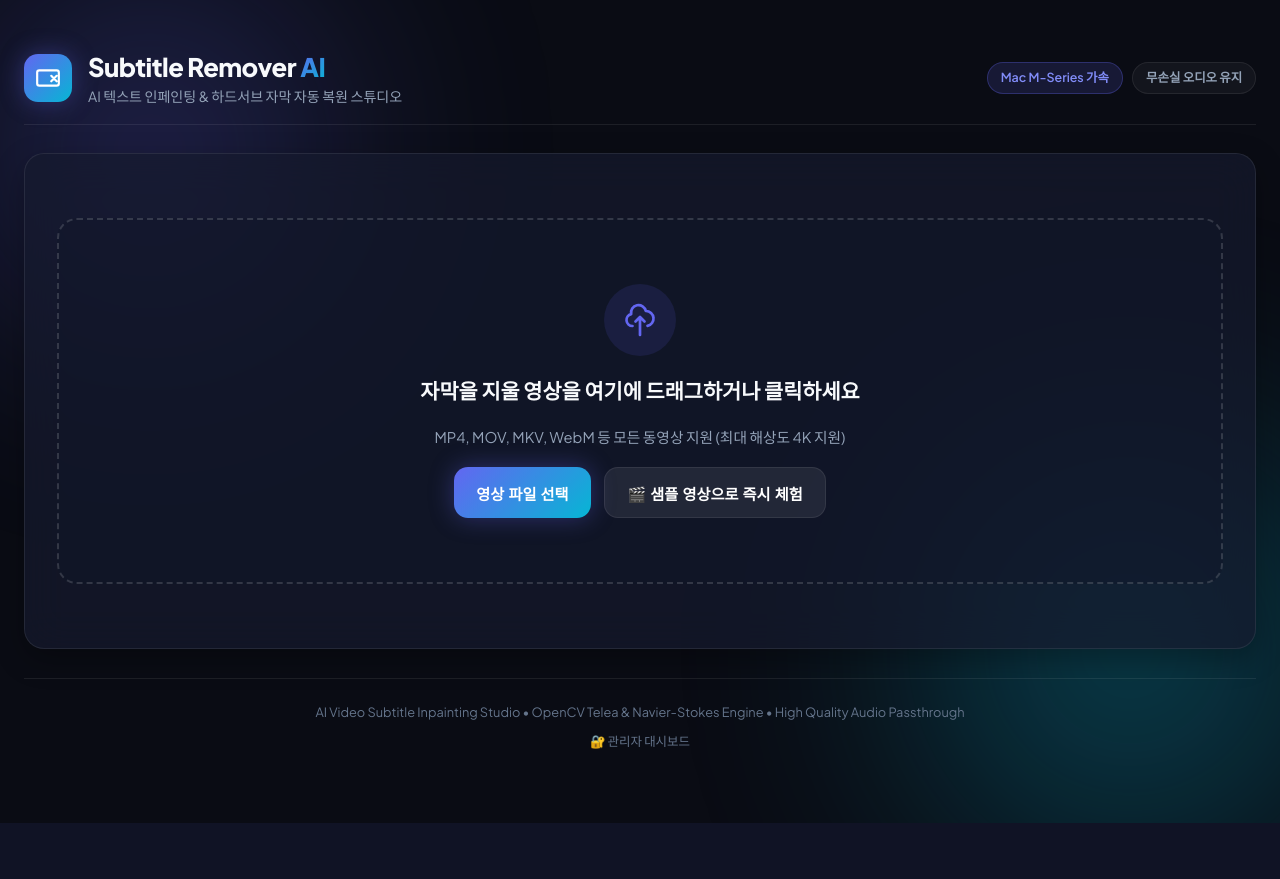
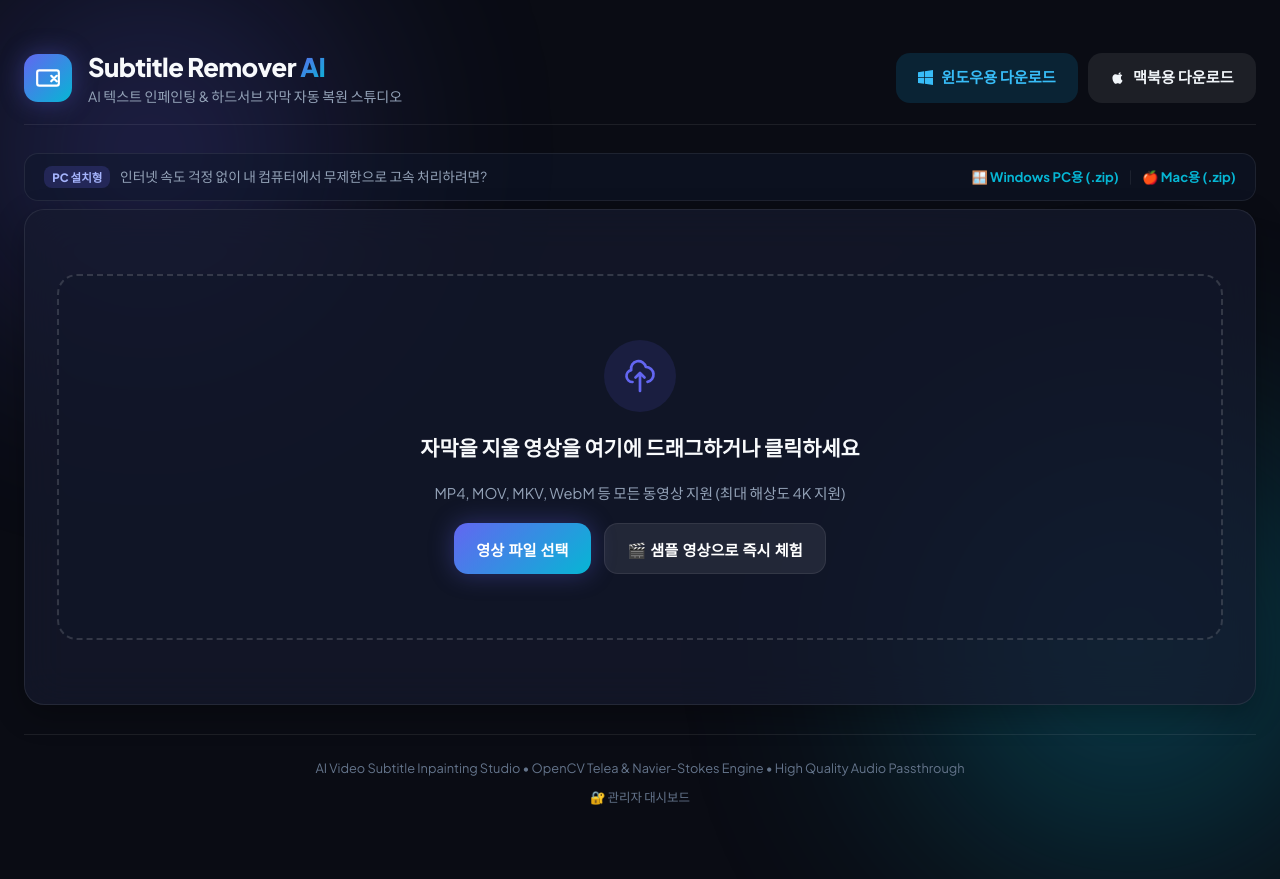
Before and after one commit to dlfldhk423-create/video-subtitle-remover, a FastAPI app: page / in a window 1280 px wide. Before the commit the page ends 823 px from the top, so only its background shows below. Run offline with FastAPI, Linux system fonts and the light colour scheme.

Commit message:
feat: 웹사이트 상단에 맥북용 및 윈도우용 프로그램 원클릭 직접 다운로드 기능 추가

```diff
--- a/app.py
+++ b/app.py
@@ -57,10 +57,10 @@ cancel_flags: Dict[str, bool] = {}
 
 @app.middleware("http")
 async def track_visitors_middleware(request: Request, call_next):
-    """방문자 접속 정보 자동 로깅"""
+    """방문자 접속 정보 자동 로깅 (API 폴링 및 정적 리소스 제외, 실제 사이트 접속만 기록)"""
     path = request.url.path
-    # 정적 리소스는 제외하고 주요 페이지 및 API 요청만 기록
-    if not path.startswith(("/static", "/outputs", "/favicon.ico")) and request.method == "GET":
+    # API 요청, 정적 파일, 헬스체크는 제외하고 오직 메인 웹페이지('/') 접속만 방문자로 카운트
+    if path == "/" and request.method == "GET":
         client_ip = request.headers.get("cf-connecting-ip") or request.headers.get("x-forwarded-for") or (request.client.host if request.client else "unknown")
         if "," in client_ip:
             client_ip = client_ip.split(",")[0].strip()
@@ -151,6 +151,32 @@ async def admin_clean_storage():
         "cleaned_files": cleaned_count,
         "cleaned_mb": round(cleaned_bytes / (1024 * 1024), 2)
     })
+
+
+@app.get("/api/download-app/windows")
+async def download_windows_app():
+    """Windows PC용 실행 패키지 다운로드"""
+    file_path = os.path.join(STATIC_DIR, "downloads", "SubtitleRemover-Windows.zip")
+    if not os.path.exists(file_path):
+        raise HTTPException(status_code=404, detail="다운로드 파일을 찾을 수 없습니다.")
+    return FileResponse(
+        path=file_path,
+        filename="SubtitleRemover-Windows.zip",
+        media_type="application/zip"
+    )
+
+
+@app.get("/api/download-app/mac")
+async def download_mac_app():
+    """MacBook용 실행 패키지 다운로드"""
+    file_path = os.path.join(STATIC_DIR, "downloads", "SubtitleRemover-Mac.zip")
+    if not os.path.exists(file_path):
+        raise HTTPException(status_code=404, detail="다운로드 파일을 찾을 수 없습니다.")
+    return FileResponse(
+        path=file_path,
+        filename="SubtitleRemover-Mac.zip",
+        media_type="application/zip"
+    )
 
 
 @app.post("/api/upload")
--- a/db.py
+++ b/db.py
@@ -95,16 +95,16 @@ def update_task_status(task_id: str, status: str, processing_time_sec: float = 0
 
 
 def get_dashboard_stats() -> Dict[str, Any]:
-    """관리자 요약 통계 지표 계산"""
+    """관리자 요약 통계 지표 계산 (실제 페이지 방문만 집계)"""
     with get_db() as conn:
         cursor = conn.cursor()
 
-        # 총 방문 수
-        cursor.execute("SELECT COUNT(*) FROM visit_logs")
+        # 실제 사이트 메인 페이지 접속 수 (path = '/')
+        cursor.execute("SELECT COUNT(*) FROM visit_logs WHERE path = '/'")
         total_visits = cursor.fetchone()[0]
 
         # 오늘 방문 수
-        cursor.execute("SELECT COUNT(*) FROM visit_logs WHERE date(created_at) = date('now')")
+        cursor.execute("SELECT COUNT(*) FROM visit_logs WHERE path = '/' AND date(created_at) = date('now')")
         today_visits = cursor.fetchone()[0]
 
         # 총 처리 작업 수
@@ -120,7 +120,7 @@ def get_dashboard_stats() -> Dict[str, Any]:
         total_video_seconds = cursor.fetchone()[0]
 
         # 모바일 vs 데스크톱 비율
-        cursor.execute("SELECT device, COUNT(*) FROM visit_logs GROUP BY device")
+        cursor.execute("SELECT device, COUNT(*) FROM visit_logs WHERE path = '/' GROUP BY device")
         devices = dict(cursor.fetchall())
 
         return {
--- a/static/css/style.css
+++ b/static/css/style.css
@@ -133,6 +133,87 @@ body {
 .header-badges {
   display: flex;
   gap: 0.6rem;
+  flex-wrap: wrap;
+}
+
+.btn-download-badge {
+  text-decoration: none;
+  font-size: 0.8rem;
+  font-weight: 700;
+  padding: 0.45rem 0.85rem;
+  border-radius: var(--radius-full);
+  display: inline-flex;
+  align-items: center;
+  gap: 0.45rem;
+  transition: all var(--transition-fast);
+}
+.btn-win {
+  background: rgba(14, 165, 233, 0.15);
+  color: #38bdf8;
+  border: 1px solid rgba(14, 165, 233, 0.35);
+}
+.btn-win:hover {
+  background: rgba(14, 165, 233, 0.25);
+  box-shadow: 0 0 15px rgba(14, 165, 233, 0.4);
+  transform: translateY(-1px);
+}
+.btn-mac {
+  background: rgba(255, 255, 255, 0.08);
+  color: #f1f5f9;
+  border: 1px solid rgba(255, 255, 255, 0.2);
+}
+.btn-mac:hover {
+  background: rgba(255, 255, 255, 0.16);
+  box-shadow: 0 0 15px rgba(255, 255, 255, 0.25);
+  transform: translateY(-1px);
+}
+
+/* PC 다운로드 배너 */
+.pc-download-banner {
+  display: flex;
+  justify-content: space-between;
+  align-items: center;
+  background: rgba(15, 23, 42, 0.5);
+  border: 1px solid rgba(255, 255, 255, 0.08);
+  border-radius: var(--radius-md);
+  padding: 0.75rem 1.2rem;
+  margin-bottom: 0.5rem;
+  font-size: 0.86rem;
+  flex-wrap: wrap;
+  gap: 0.8rem;
+}
+.pdb-text {
+  display: flex;
+  align-items: center;
+  gap: 0.6rem;
+  color: var(--text-muted);
+}
+.pdb-tag {
+  background: rgba(99, 102, 241, 0.2);
+  color: #a5b4fc;
+  font-size: 0.72rem;
+  font-weight: 800;
+  padding: 0.15rem 0.5rem;
+  border-radius: var(--radius-sm);
+}
+.pdb-buttons {
+  display: flex;
+  align-items: center;
+  gap: 0.6rem;
+}
+.btn-text-link {
+  color: var(--accent-secondary);
+  text-decoration: none;
+  font-weight: 700;
+  font-size: 0.82rem;
+  transition: all var(--transition-fast);
+}
+.btn-text-link:hover {
+  color: #fff;
+  text-decoration: underline;
+}
+.pdb-divider {
+  color: var(--card-border);
 }
 
 .badge {
--- a/templates/index.html
+++ b/templates/index.html
@@ -30,12 +30,34 @@
         </div>
       </div>
       <div class="header-badges">
-        <span class="badge badge-accent">Mac M-Series 가속</span>
-        <span class="badge badge-outline">무손실 오디오 유지</span>
+        <a href="/api/download-app/windows" class="btn btn-download-badge btn-win" download>
+          <svg width="15" height="15" viewBox="0 0 24 24" fill="currentColor">
+            <path d="M0 3.449L9.75 2.1v9.451H0m10.949-9.602L24 0v11.4H10.949M0 12.6h9.75v9.451L0 20.699M10.949 12.6H24V24l-12.951-1.801"/>
+          </svg>
+          윈도우용 다운로드
+        </a>
+        <a href="/api/download-app/mac" class="btn btn-download-badge btn-mac" download>
+          <svg width="15" height="15" viewBox="0 0 24 24" fill="currentColor">
+            <path d="M18.71 19.5c-.83 1.24-1.71 2.45-3.05 2.47-1.34.03-1.77-.79-3.29-.79-1.53 0-2 .77-3.27.82-1.31.05-2.3-1.32-3.14-2.53C4.25 17 2.94 12.45 4.7 9.39c.87-1.52 2.43-2.48 4.12-2.51 1.28-.02 2.5.87 3.29.87.78 0 2.26-1.07 3.81-.91.65.03 2.47.26 3.64 1.98-.09.06-2.17 1.28-2.15 3.81.03 3.02 2.65 4.03 2.68 4.04-.03.07-.42 1.44-1.38 2.83M15.97 6.85c.66-.82 1.11-1.95.99-3.09-.95.04-2.14.65-2.82 1.45-.6.69-1.12 1.83-1 2.94 1.07.08 2.17-.48 2.83-1.3"/>
+          </svg>
+          맥북용 다운로드
+        </a>
       </div>
     </header>
 
     <main class="main-content">
+      <!-- 내 PC 다운로드 안내 띠 배너 -->
+      <div class="pc-download-banner">
+        <div class="pdb-text">
+          <span class="pdb-tag">PC 설치형</span>
+          <span>인터넷 속도 걱정 없이 내 컴퓨터에서 무제한으로 고속 처리하려면?</span>
+        </div>
+        <div class="pdb-buttons">
+          <a href="/api/download-app/windows" class="btn-text-link" download>🪟 Windows PC용 (.zip)</a>
+          <span class="pdb-divider">|</span>
+          <a href="/api/download-app/mac" class="btn-text-link" download>🍎 Mac용 (.zip)</a>
+        </div>
+      </div>
       <!-- 1단계: 업로드 영역 -->
       <section id="upload-section" class="card upload-card">
         <div id="drop-zone" class="drop-zone">
```
Also changed, not shown: 2 other files.
